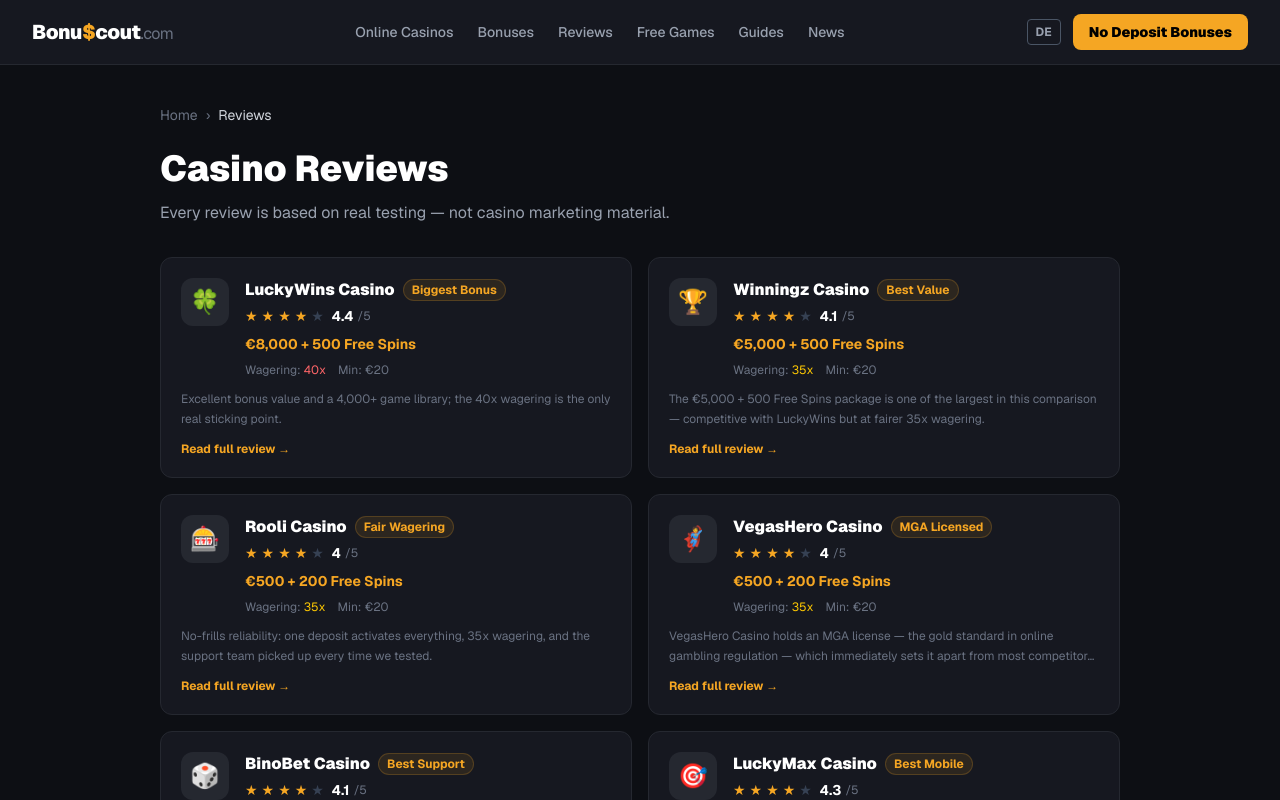
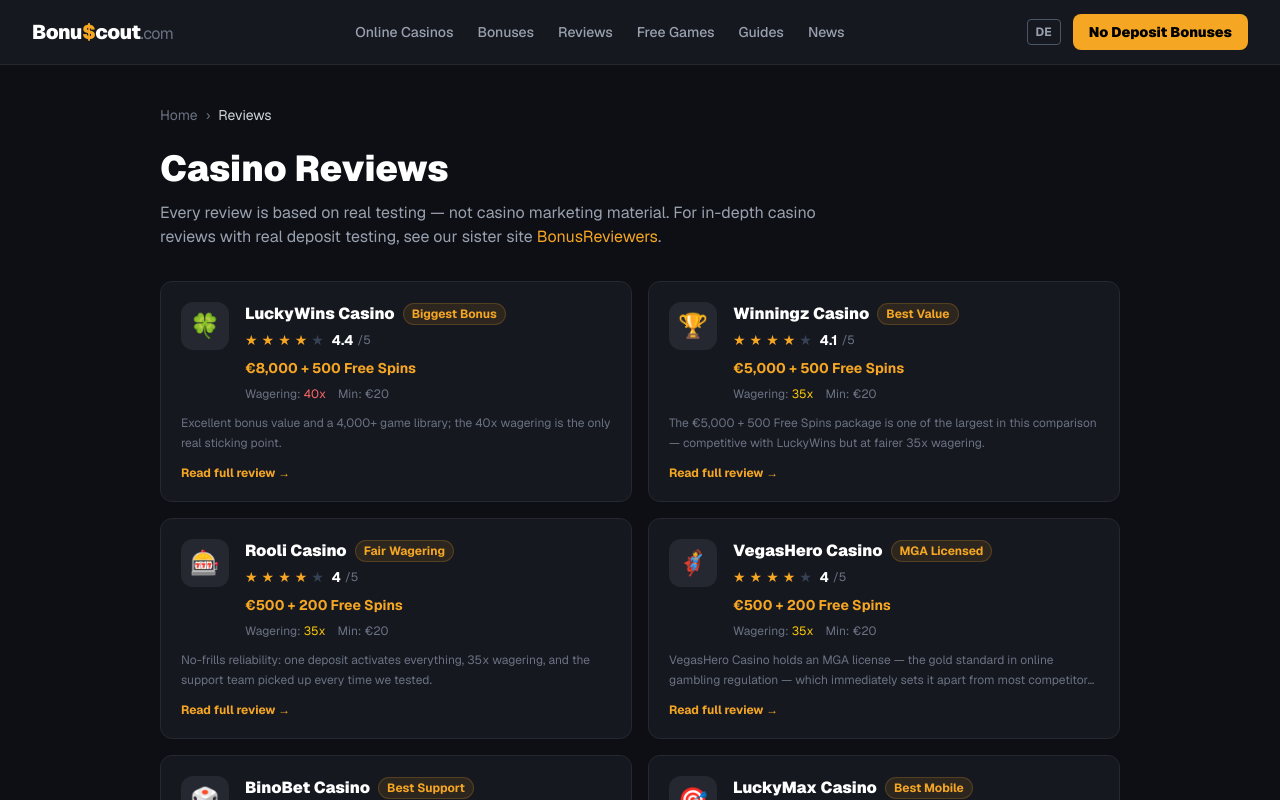
Before and after one commit to MVisionsML/bonuscout, a Next.js app: page /reviews in a window 1280 px wide. Shown: the top 800 px of the page. Built offline with nearby package versions, Linux system fonts and the light colour scheme.

Commit message:
feat: cross-link to BonusReviewers (footer, reviews page, articles layout)

```diff
--- a/src/app/(en)/articles/layout.tsx
+++ b/src/app/(en)/articles/layout.tsx
@@ -9,6 +9,19 @@
         <Link href="/news" className="hover:text-[#F5A623]">Articles</Link>
       </div>
       <article>{children}</article>
+
+      <aside className="mt-12 pt-8 border-t border-[#252830]">
+        <div className="bg-[#161820] border border-[#252830] rounded-xl p-6">
+          <p className="text-gray-400 text-sm leading-relaxed">
+            <span className="text-white font-bold">Looking for detailed casino reviews?</span>{' '}
+            Visit <a
+              href="https://www.bonusreviewers.com"
+              rel="dofollow"
+              className="text-[#F5A623] hover:underline font-bold"
+            >BonusReviewers.com</a> for independently tested casino ratings.
+          </p>
+        </div>
+      </aside>
     </div>
   )
 }
--- a/src/app/(en)/reviews/page.tsx
+++ b/src/app/(en)/reviews/page.tsx
@@ -18,7 +18,9 @@
 
       <div className="mb-8">
         <h1 className="text-3xl md:text-4xl font-black text-white mb-3">Casino Reviews</h1>
-        <p className="text-gray-400 max-w-2xl">Every review is based on real testing — not casino marketing material.</p>
+        <p className="text-gray-400 max-w-2xl">
+          Every review is based on real testing — not casino marketing material. For in-depth casino reviews with real deposit testing, see our sister site <a href="https://www.bonusreviewers.com" rel="dofollow" className="text-[#F5A623] hover:underline">BonusReviewers</a>.
+        </p>
       </div>
 
       <div className="grid grid-cols-1 md:grid-cols-2 gap-4">
--- a/src/components/layout/Footer.tsx
+++ b/src/components/layout/Footer.tsx
@@ -33,6 +33,15 @@
               <li><Link href="/reviews" className="hover:text-[#F5A623] transition-colors">Casino Reviews</Link></li>
               <li><Link href="/casinos/new" className="hover:text-[#F5A623] transition-colors">New Casinos</Link></li>
               <li><Link href="/free-games" className="hover:text-[#F5A623] transition-colors">Free Games</Link></li>
+              <li>
+                <a
+                  href="https://www.bonusreviewers.com"
+                  rel="dofollow"
+                  className="hover:text-[#F5A623] transition-colors"
+                >
+                  Detailed Casino Reviews → bonusreviewers.com
+                </a>
+              </li>
             </ul>
           </div>
 
```
